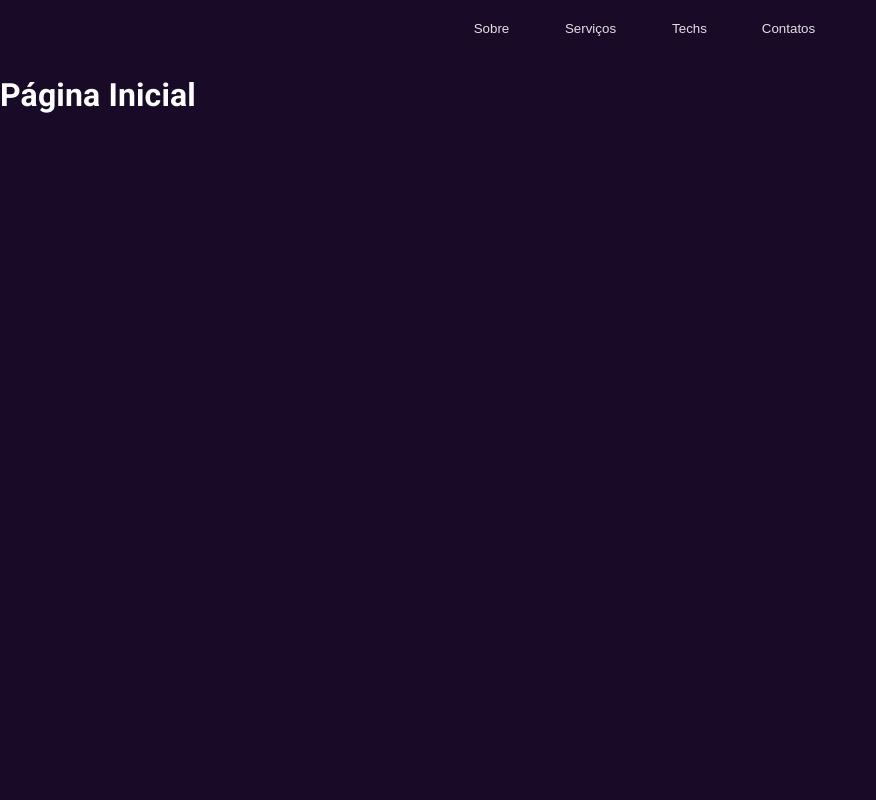
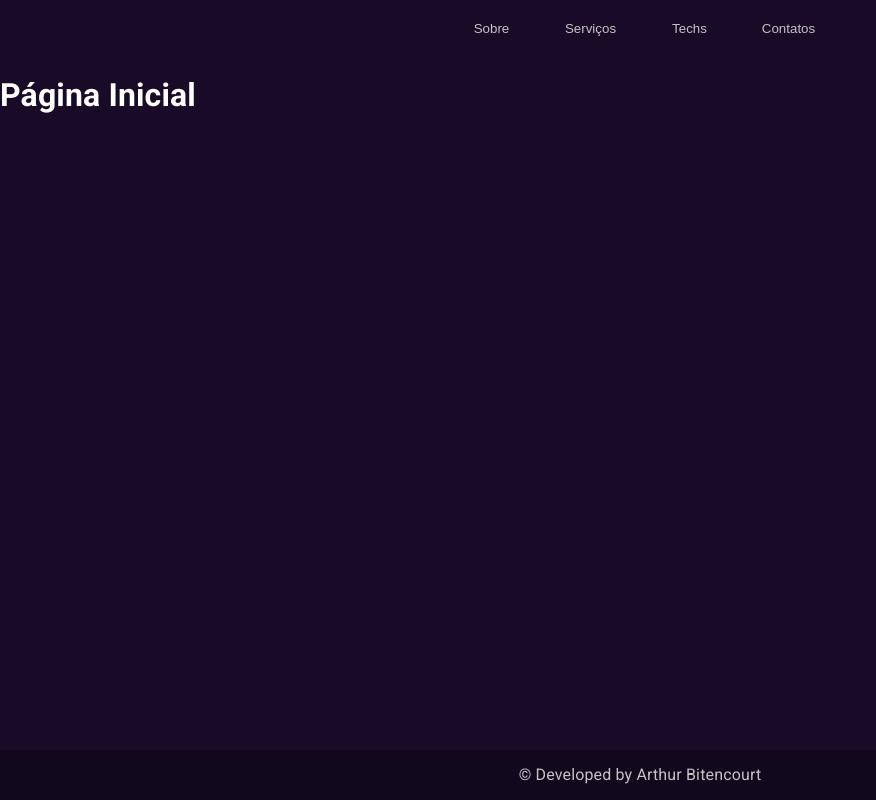
Before and after one commit to OBitencourt/portifolio, a Next.js app: page / in a window 1280 px wide. Shown: the whole page, without its empty margins (0-876 px from the left). Built offline with nearby package versions, Linux system fonts and the light colour scheme.

Commit message:
adding template default and footer

```diff
--- a/pages/_app.tsx
+++ b/pages/_app.tsx
@@ -7,6 +7,7 @@ import { ThemeProvider } from '@mui/material';
 import {CssBaseline} from '@mui/material';
 import theme from '../src/theme';
 import { AppProps } from 'next/app';
+import TemplateDefault from '../src/templates/Default'
 
 export default function MyApp(props: AppProps) {
     const { Component, pageProps } = props
@@ -17,10 +18,12 @@ export default function MyApp(props: AppProps) {
                 <title>Arthur Bitencourt</title>
                 <meta name="viewport" content="minimum-scale=1, initial-scale=1, width=device-width" />
             </Head>
-            <ThemeProvider theme={theme}>
-                <CssBaseline />
-                <Component {...pageProps} />
-            </ThemeProvider>
+            <TemplateDefault>
+                <ThemeProvider theme={theme}>
+                    <CssBaseline />
+                    <Component {...pageProps} />
+                </ThemeProvider>
+            </TemplateDefault>
         </React.Fragment>
     )
 }
--- a/pages/index.tsx
+++ b/pages/index.tsx
@@ -1,10 +1,11 @@
-import Header from "../src/components/header"
 
 const Index = () => {
     return (
         <>
-            <Header />
-            <h1 style={{color: 'white'}}>Página Inicial</h1>
+
+
+                <h1 style={{color: 'white'}}>Página Inicial</h1>
+
         </>
     )
 }
--- /dev/null
+++ b/src/components/Footer.tsx
@@ -0,0 +1,28 @@
+
+import styled from 'styled-components'
+
+const StyledFooter = styled.footer`
+    width: 100%;
+    height: 50px;
+    background-color: #12081e;
+    position: absolute;
+    bottom: 0;
+    color: #c4c2c2;
+    display: flex;
+    align-items: center;
+    justify-content: center;
+
+`
+
+const Footer = () => {
+    return (
+        <>
+            <StyledFooter>
+                © Developed by Arthur Bitencourt
+            </StyledFooter>
+        </>
+    )
+}
+
+
+export default Footer
--- a/src/components/header.tsx
+++ b/src/components/header.tsx
@@ -13,12 +13,14 @@ const StyledButton = styled.button`
     margin: 7px 3px 0px;
     border-radius: 55px 55px 55px 55px;
     transition: all 250ms ease-out;
-    color: #e3e0e0;
+    color: #c4c2c2;
     width: 400px;
     border: none;
-
+    cursor: pointer;
     &:hover {
         background-color: rgba(203, 198, 200, 0.05);
+        color: white;
+        transform: scale(1.05);
     }
 `
 
--- /dev/null
+++ b/src/templates/Default.tsx
@@ -0,0 +1,20 @@
+import React from 'react'
+import Header from '../components/header'
+import Footer from '../components/Footer'
+
+interface DefaultProps {
+    children: React.ReactNode;
+}
+
+const Default = ({children}: DefaultProps) => {
+
+    return (
+        <>
+            <Header />
+            {children}
+            <Footer />
+        </>
+    )
+}
+
+export default Default
```
Also changed, not shown: 1 other file (tests, documents, lock files or other folders).
